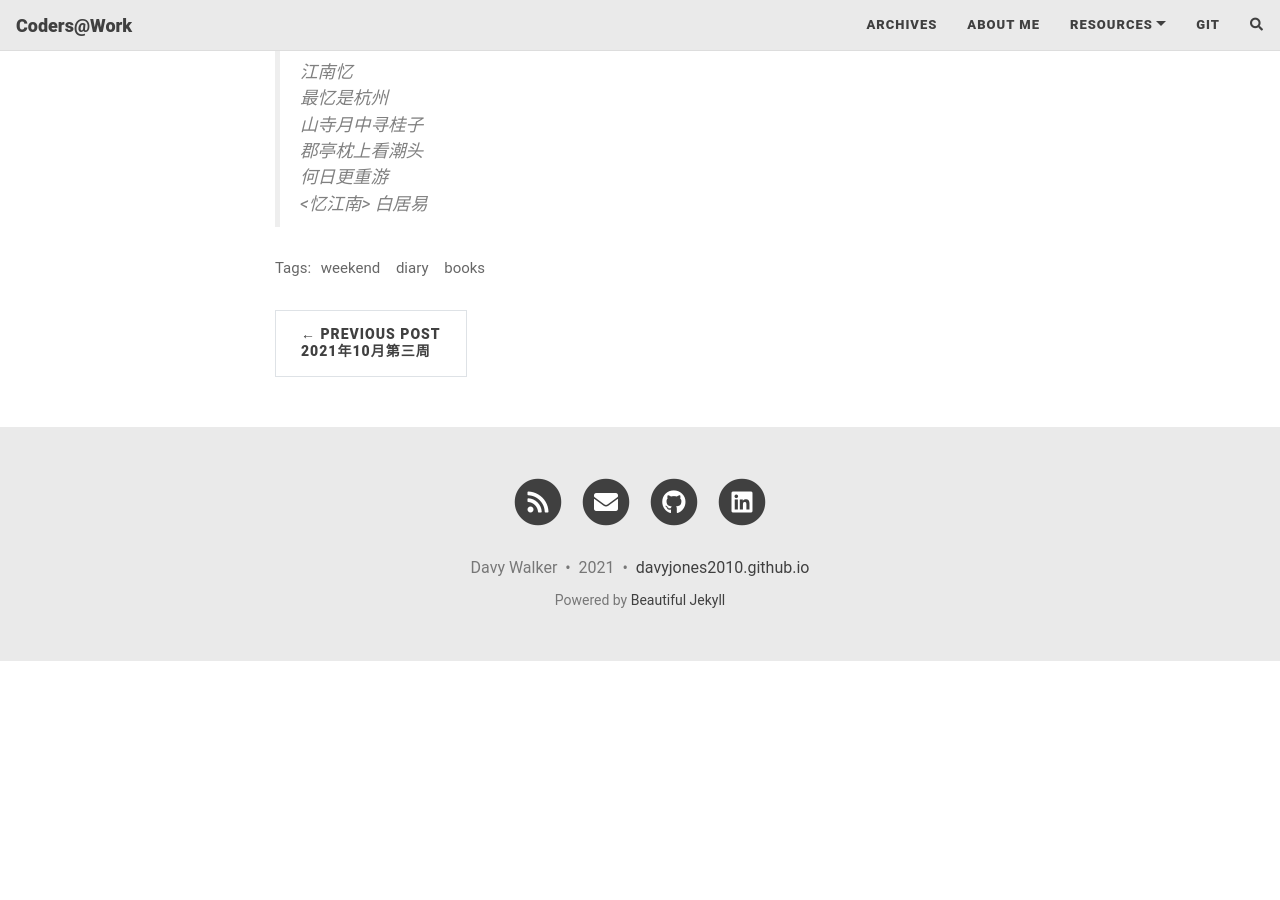
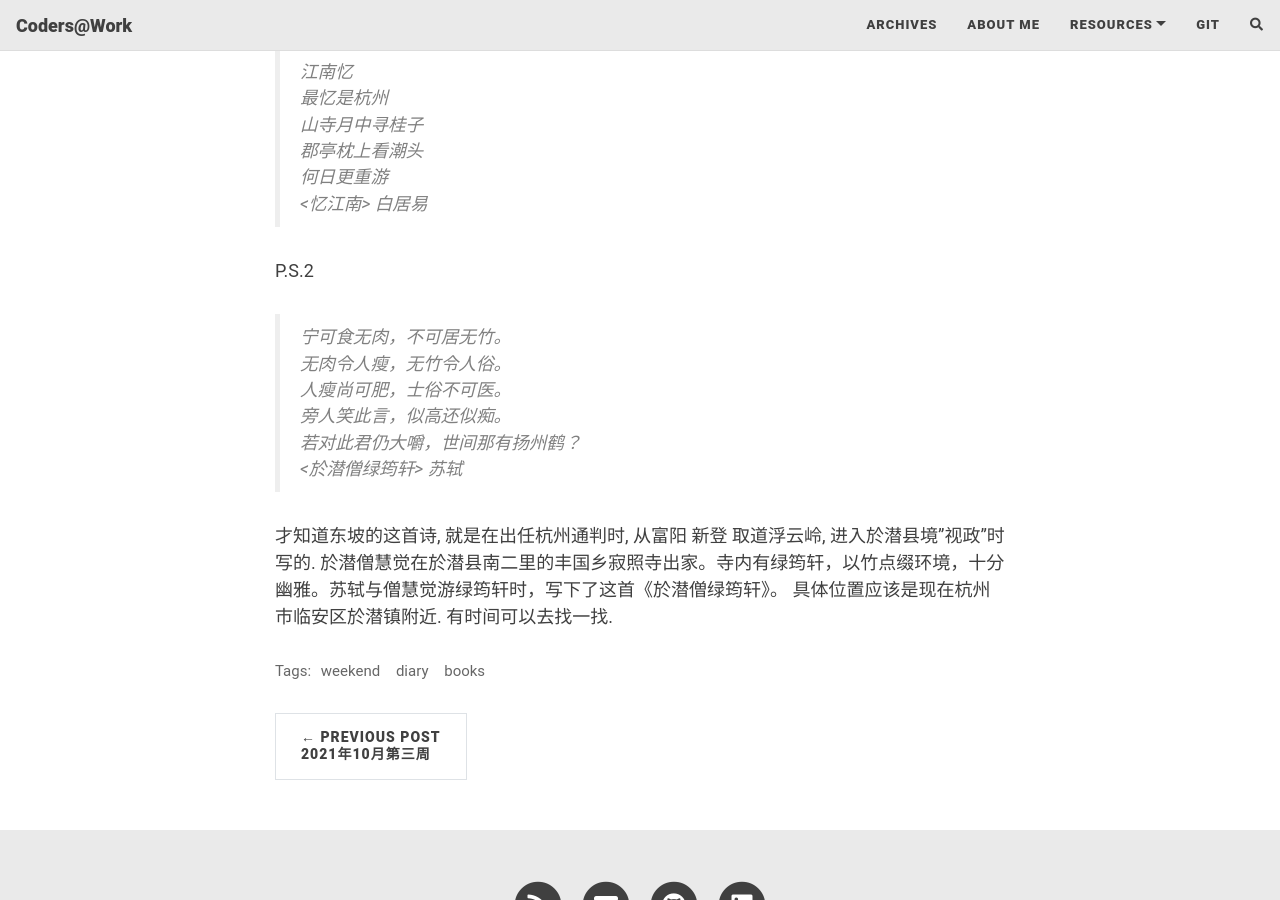
Before and after one commit to DavyJones2010/davyjones2010.github.io_bak, a Jekyll site: the page built from _posts/drafts/2021-10-24-weekend-summary.md, in a window 1280 px wide and 900 px high, scrolled down 1552 px. Built offline with Jekyll 4.4.1, drawn with Linux system fonts in a browser that asks for light colours; nearby versions of some CDN libraries; a script that is not in the unit is left out; comment, search, counter and statistics services are not loaded; before the commit the page ends 2213 px from its top, so only the background shows below that.

Commit message:
added notes for 20211024

```diff
--- a/_posts/drafts/2021-10-24-weekend-summary.md
+++ b/_posts/drafts/2021-10-24-weekend-summary.md
@@ -38,3 +38,18 @@ P.S. 杭城桂花开了, 由于气候原因, 比往年都要晚一些. 满城都
 郡亭枕上看潮头<br/>
 何日更重游<br/>
 > <忆江南> 白居易
+
+
+P.S.2
+
+> 宁可食无肉，不可居无竹。<br/>
+无肉令人瘦，无竹令人俗。<br/>
+人瘦尚可肥，士俗不可医。<br/>
+旁人笑此言，似高还似痴。<br/>
+若对此君仍大嚼，世间那有扬州鹤？<br/>
+> <於潜僧绿筠轩> 苏轼
+
+才知道东坡的这首诗, 就是在出任杭州通判时, 从富阳 新登 取道浮云岭, 进入於潜县境"视政"时写的.
+於潜僧慧觉在於潜县南二里的丰国乡寂照寺出家。寺内有绿筠轩，以竹点缀环境，十分幽雅。苏轼与僧慧觉游绿筠轩时，写下了这首《於潜僧绿筠轩》。
+具体位置应该是现在杭州市临安区於潜镇附近.
+有时间可以去找一找.
```
